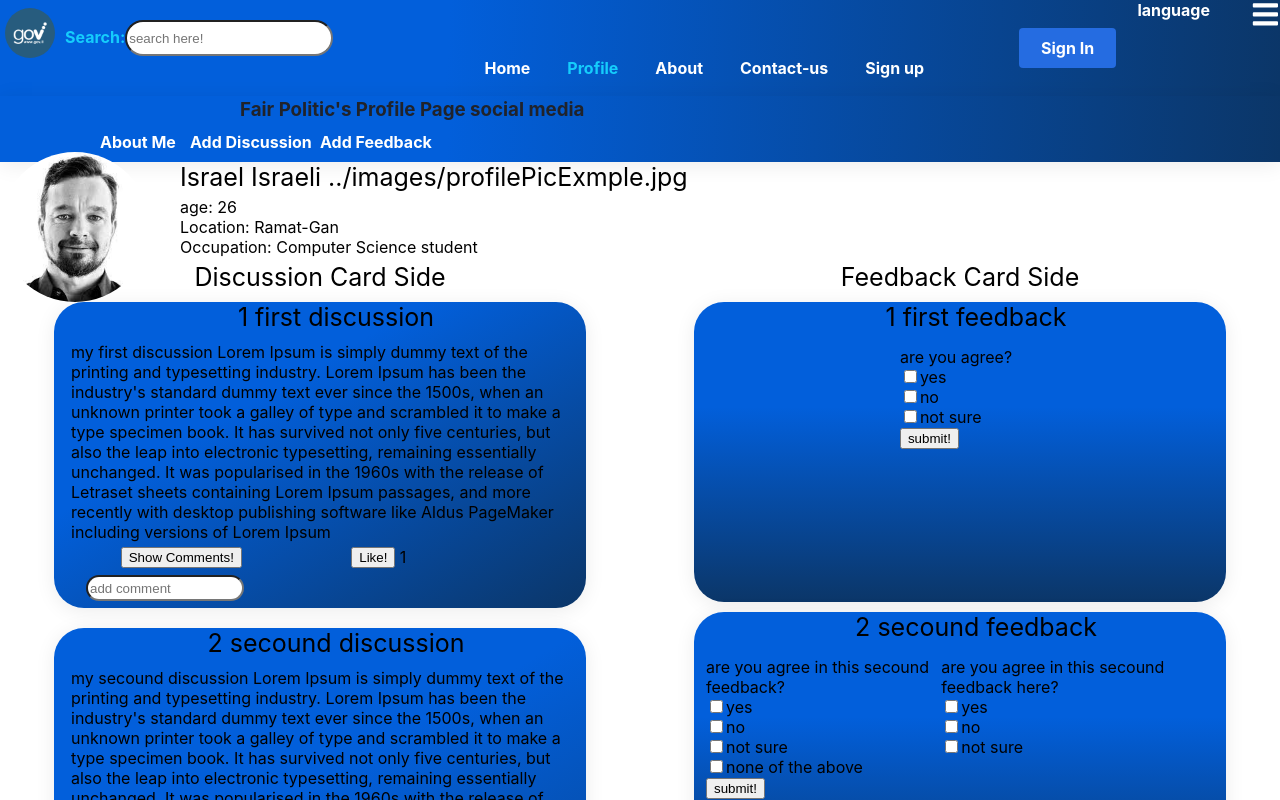
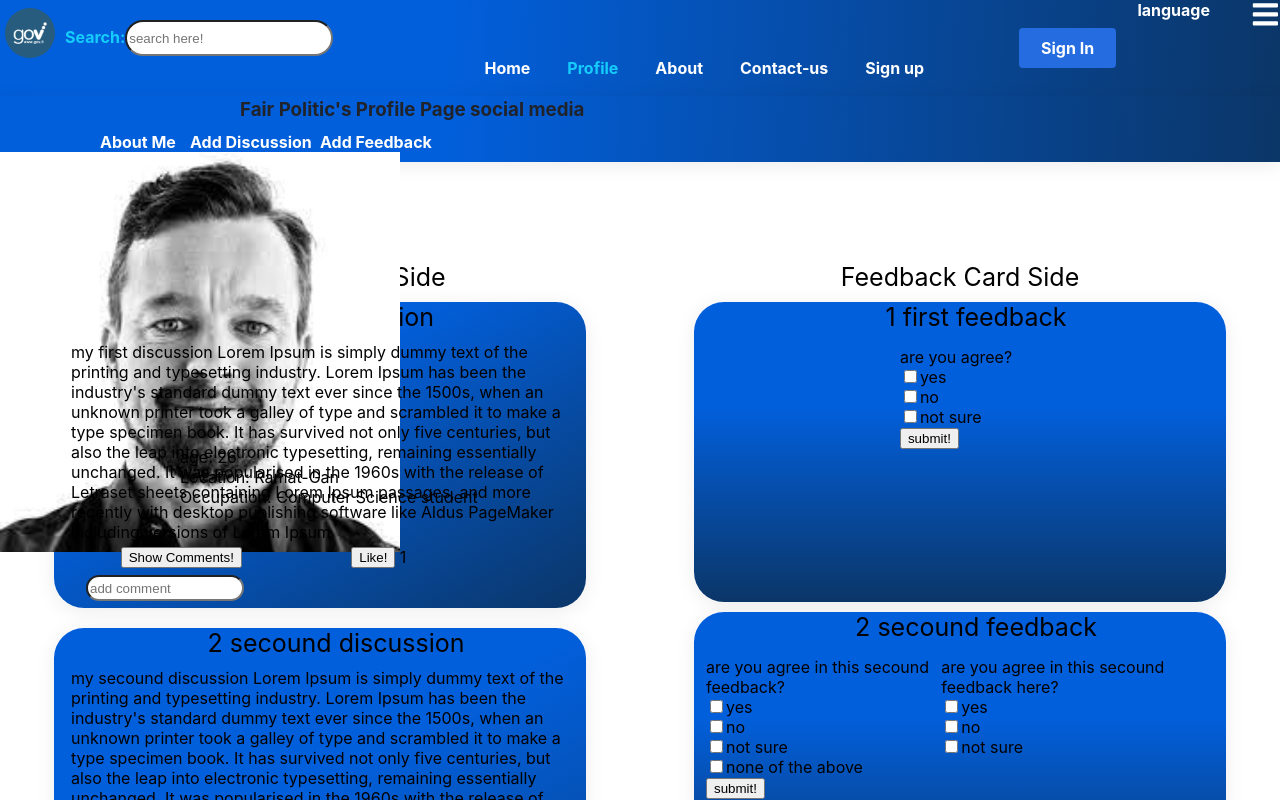
Before and after one commit to Final-Project-bb/FairPolitics, a React (Create React App) app in the folder Client/fair_politics/: page /profile in a window 1280 px wide. Shown: the top 800 px of the page. Built offline with nearby package versions, Linux system fonts and the light colour scheme.

Commit message:
update:client improved

```diff
--- a/Client/fair_politics/src/components/DiscussionCard.js
+++ b/Client/fair_politics/src/components/DiscussionCard.js
@@ -78,7 +78,7 @@ const DiscussionCard = () => {
             {/* {DiscussionCards[0].title} */}
 
             {DiscussionCardss.map((item) => (
-                <DisCard style={{height:((item.text.length)/70)*32+height+35}}>
+                <DisCard key={item.Discussion_id} style={{height:((item.text.length)/70)*32+height+35}}>
                     <div style={styles.title}>{item.Discussion_id} {item.title} </div>
                     <div style={styles.text}>{item.text}</div>
                     <div style={styles.cardFooter}>
@@ -88,7 +88,7 @@ const DiscussionCard = () => {
                     </div>
                     {commentsButton && commentsButtonId === item.Discussion_id && <div>
                         {item.Comments.map((comment) =>
-                            <div style={styles.comment}>{comment.Comment_title}</div>)}
+                            <div key={comment.Comment_id} style={styles.comment}>{comment.Comment_title}</div>)}
                     </div>}
                     <form
                     // onSubmit={onSearch}
--- a/Client/fair_politics/src/components/FeedbackCard.js
+++ b/Client/fair_politics/src/components/FeedbackCard.js
@@ -76,7 +76,7 @@ const FeedbackCard = (FeedbackCards) => {
         <div>
             <div style={styles.title}>Feedback Card Side</div>
             {FeedbackCardss.map((item) => (
-                <DisCard >
+                <DisCard key={item.FeedBack_id} >
                     {/* style={{height:(item.text.length/70)*32+height}}> */}
                     <div style={styles.title}>{item.FeedBack_id} {item.title} </div>
                     <div style={styles.text}>{item.text}</div>
@@ -84,7 +84,7 @@ const FeedbackCard = (FeedbackCards) => {
                         <form>
                             <div style={styles.question}>
                                 {item.Questions.map((question) =>
-                                    <div>
+                                    <div key={question.Questions_id}>
                                         {question.Questions_title}
                                         {question.answer.map((ans) =>
                                             <div>
@@ -97,14 +97,7 @@ const FeedbackCard = (FeedbackCards) => {
                             </div>
                             <button onClick={() => addAnswer(item)}>submit!</button>
                         </form>
-                        {/* <button onClick={() => CommentsButton(item)}>Show Comments!</button> */}
-                        {/* <button onClick={() => LikeDiscussion(1,2)}>Like!</button> */}
-                        {/* <div style={styles.likes}>{item.Likes.length}</div> */}
                     </div>
-                    {commentsButton && commentsButtonId === item.Discussion_id && <div>
-                        {item.Comments.map((comment) =>
-                            <div style={styles.comment}>{comment.Comment_title}</div>)}
-                    </div>}
                 </DisCard>
             ))}
         </div>
--- a/Client/fair_politics/src/components/Login.js
+++ b/Client/fair_politics/src/components/Login.js
@@ -5,6 +5,7 @@ import { useHistory } from "react-router-dom";
 import styled from 'styled-components';
 
 const Login = () => {
+  const [onReset, setOnReset] = useState(false);
   const [phone, setPhone] = useState();
   const [id, setId] = useState();
   const [password, setPassword] = useState();
@@ -60,6 +61,7 @@ const approvePassword = (event) => {
     <div >
       {/* <a href=''>Login<a/> */}
       <Header title="Login Page" />
+      {!onReset &&
       <LoginFormStyle>
         <form onSubmit={login()}>
           <label style={styles.label}>Enter your id:</label>
@@ -86,12 +88,13 @@ const approvePassword = (event) => {
           <small style={styles.small2}>valid password!</small>
           <button style={styles.subBut}>submit</button>
         </form>
-        <button style={styles.forgotButton} onClick={() => ResetPass()}>Reset password</button>
+        <button style={styles.forgotButton} onClick={() => setOnReset(!onReset)}>Reset password</button>
         <small style={styles.small3}>Sign in quickly!</small>
         <button style={styles.faceButton}>Facebook</button>
         <button style={styles.gmailButton}>Gmail</button>
         <button style={styles.signUpButton} onClick={handleClick}>don't have an account ? sign up here!</button>
-      </LoginFormStyle>
+      </LoginFormStyle>}
+      {onReset &&
       <FirstRegisterFormStyle >
                 <form onSubmit={phoneSubmit}>
                     <label>Enter a Phone Number:</label>
@@ -139,9 +142,11 @@ const approvePassword = (event) => {
                         value={pass2}
                         onChange={(e) => setPass2(e.target.value)}
                     />
+                    <button style={styles.cancelForgotButton} onClick={() => setOnReset(!onReset)}>Cancle reset</button>
                     <input type="submit" />
                 </form>
             </FirstRegisterFormStyle>
+            }
     </div>
 
   )
@@ -222,6 +227,11 @@ const styles = {
     left: "20px",
     top: "150px"
   },
+  cancelForgotButton:{
+    position: "absolute",
+    left: "270px",
+    top: "215px"
+  },
   faceButton: {
     position: "absolute",
     left: "20px",
--- a/Client/fair_politics/src/components/ProfileShowDetails.js
+++ b/Client/fair_politics/src/components/ProfileShowDetails.js
@@ -1,5 +1,6 @@
-import React from 'react'
+import React,{useState} from 'react'
 const ProfileShowDetails = () => {
+    const [picturePress, setPicturePress] = useState(false)
     const UserInfo = [
         {
             user_id: 1,
@@ -15,12 +16,12 @@ const ProfileShowDetails = () => {
     return (
         <div>
             <div style={styles.name}>
-                {UserInfo[0].FirstName} {UserInfo[0].LastName} {UserInfo[0].Picture}
+                {UserInfo[0].FirstName} {UserInfo[0].LastName}
             </div>
             <div style={styles.profileHead}>
             <img src={require('../images/profilePicExmple.jpg')} alt='logo'
-                    style={{ borderRadius: 300, position: 'relative', left: 0 ,  height: 150 ,width: 150}}
-                    // onClickCapture={handleClick}
+                    style={{ borderRadius:picturePress?350:0, position: 'relative', left: 0 ,  height:picturePress?150:400 ,width:picturePress?150:400}}
+                    onClickCapture={()=>setPicturePress(!picturePress)}
                 />
                 <div style={styles.semiDetails}>
                     <div>
```
